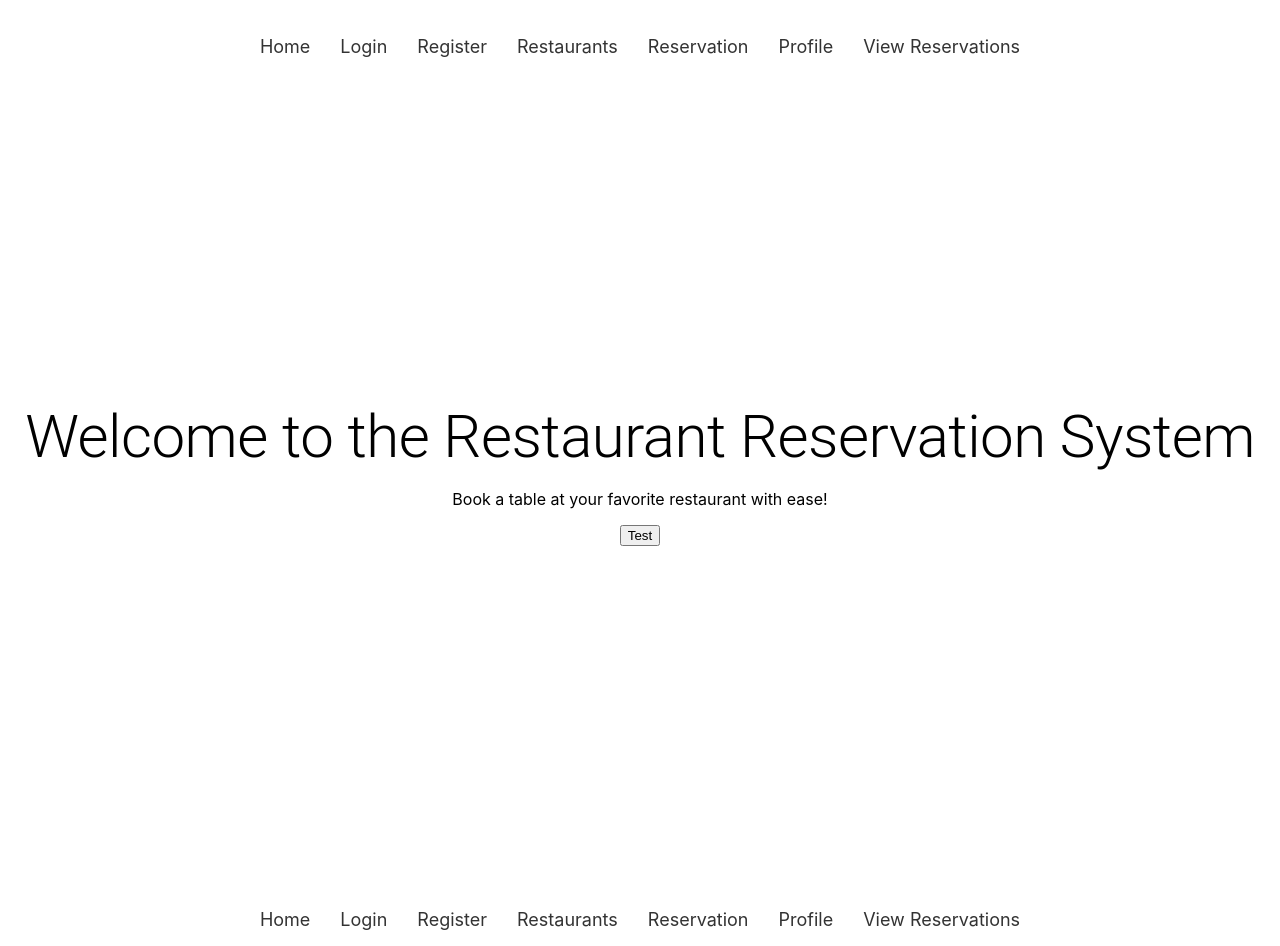
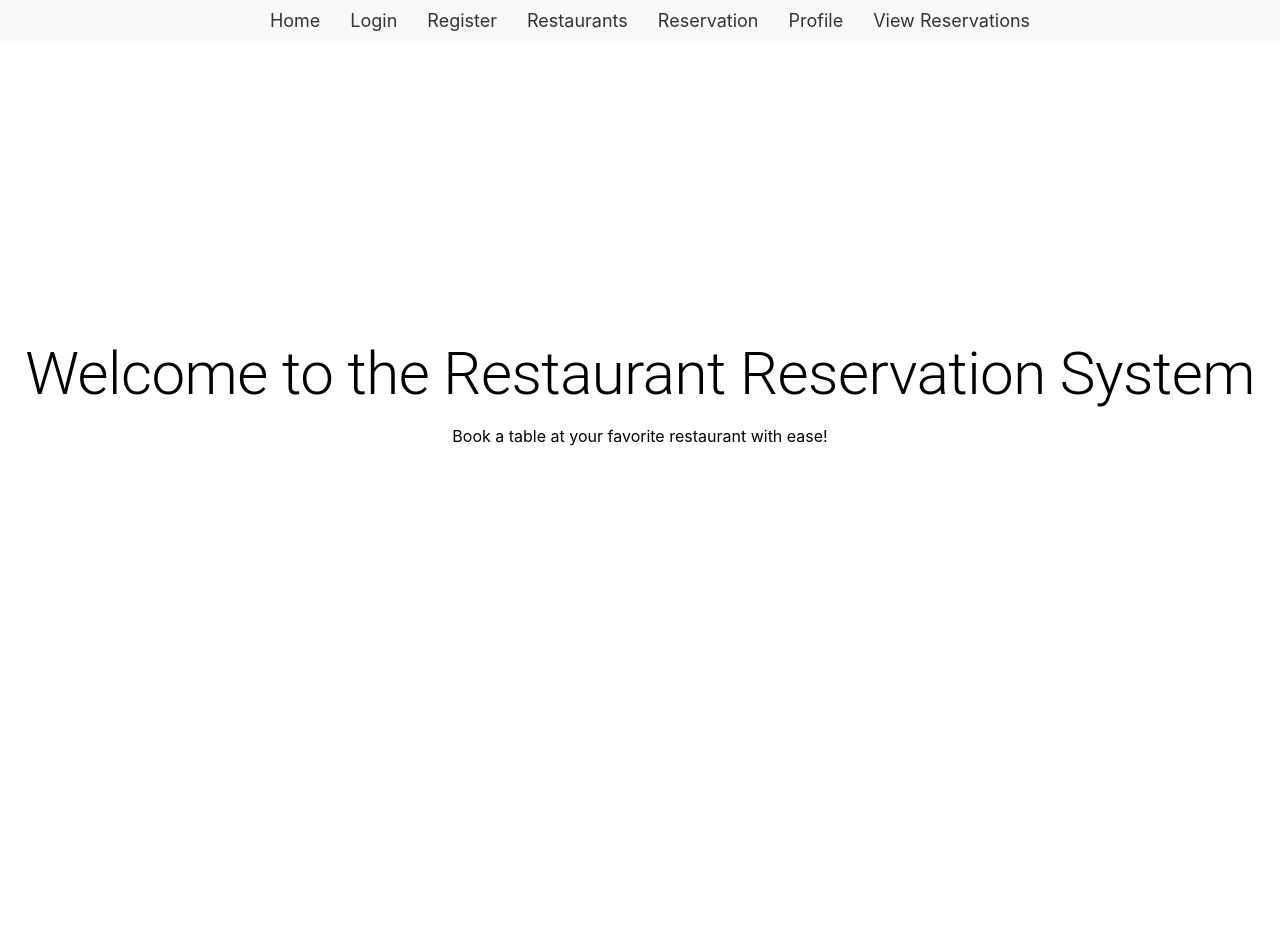
Before and after one commit to HKcode22/Database-Application, a React (Create React App) app: page / in a window 1280 px wide. After the commit the page ends 800 px from the top, so only its background shows below. Built offline with nearby package versions, Linux system fonts and the light colour scheme.

Commit message:
edited frontend

```diff
--- a/src/App.js
+++ b/src/App.js
@@ -7,7 +7,7 @@ import Register from './pages/Register';
 import RestaurantSearch from './pages/RestaurantSearch';
 import Reservation from './pages/Reservation';
 import Profile from './pages/Profile';
-// import Test from './pages/Test';
+import Test from './pages/Test';
 import ViewReservations from './pages/ViewReservations';
 
 
@@ -20,8 +20,8 @@ function App() {
             path="/"
             element={
               <div>
+                <Navbar />
                 <Home />
-                <Navbar />
               </div>
             }
           />
--- a/src/pages/Home.jsx
+++ b/src/pages/Home.jsx
@@ -1,27 +1,23 @@
 import React from 'react';
-import '../styles/Center.css';
-import { Typography, Box, Grid} from '@mui/material';
-import Navbar  from '../components/Navbar';
+import { Typography, Box } from '@mui/material';
+
 function Home() {
   return (
-    <Grid>
-      <Navbar />
-
-    <Box sx={{
+    <>
+      <Box
+        sx={{
           display: 'flex',
           flexDirection: 'column',
           alignItems: 'center',
           justifyContent: 'center',
           height: '100vh',
-      textAlign: 'center'
-    }}>
-      <Typography variant = 'h2'>Welcome to the Restaurant Reservation System</Typography>
+          textAlign: 'center',
+        }}
+      >
+        <Typography variant="h2">Welcome to the Restaurant Reservation System</Typography>
         <p>Book a table at your favorite restaurant with ease!</p>
-      <button>Test</button>
-
-
       </Box>
-    </Grid>
+    </>
   );
 }
 
--- a/src/pages/Login.jsx
+++ b/src/pages/Login.jsx
@@ -1,7 +1,7 @@
 import React, { useState } from 'react';
 import axios from 'axios';
 import Navbar from '../components/Navbar';
-
+import '../styles/Center.css';
 function Login() {
   const [email, setEmail] = useState('');
   const [password, setPassword] = useState('');
--- a/src/styles/Center.css
+++ b/src/styles/Center.css
@@ -1,8 +1,8 @@
-/* .center-container {
+ .center-container {
     display: flex;
     flex-direction: column;
     align-items: center;
     justify-content: center;
     height: 100vh;
     text-align: center;
-  } */
+  }
--- a/src/styles/Navbar.css
+++ b/src/styles/Navbar.css
@@ -1,12 +1,19 @@
 /* src/components/Navbar.css */
 .navbar {
+  position: fixed;
   text-align: center;
-    margin-top: 20px;
+  padding: 10px; /* Adjust this if you need spacing */
+  background-color: #f8f9fa; /* Optional for visual clarity */
+  top: 0;
+  left: 0;
+  width: 100%;
+  z-index: 1000;
 }
 
 .navbar-links {
   list-style: none;
   padding: 0;
+  margin: 0;
   display: inline-block;
 }
 
```
Also changed, not shown: 2 other files (tests, documents, lock files or other folders). Lines whose indentation alone changed are shown as unchanged.
